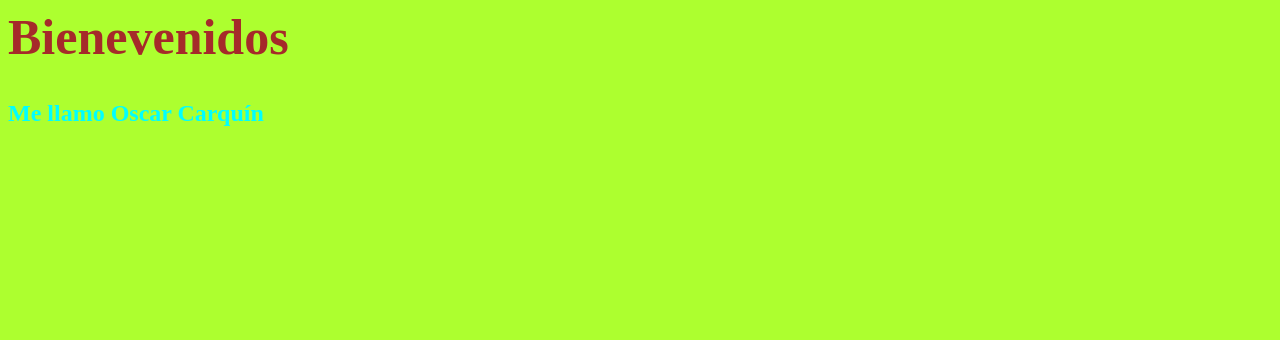
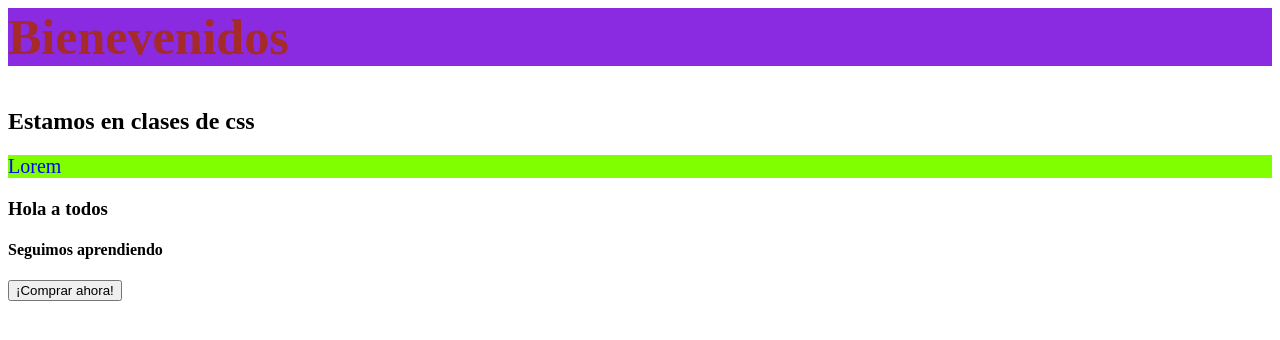
Before and after one commit to OSCARQUIN/HTML-CSS-Git, a plain HTML site: page Semana02/dia01-01-css/index.html in a window 1280 px wide. Drawn offline with Linux system fonts and the light colour scheme.

Commit message:
Mejorando el CSS

```diff
--- a/Semana02/dia01-01-css/estilos.css
+++ b/Semana02/dia01-01-css/estilos.css
@@ -1,3 +1,16 @@
-body{
+/*body{
     background-color: greenyellow;
+}*/
+
+p{
+    color: blue;
+    background-color: chartreuse;
+    font-size: 20px;
 }
+
+/*TODO: Añaden un background a la etiqueta h1 y cambien su tamaño a 50 px*/
+
+h1{
+    background-color: blueviolet;
+    font-size: 50px;
+}
--- a/Semana02/dia01-01-css/index.html
+++ b/Semana02/dia01-01-css/index.html
@@ -4,15 +4,23 @@
     <meta name="viewport" content="width=device-width, initial-scale=1.0">
     <title>CSS</title>
     <style>
-        body{
+        /*body{
             background-color: black;
-        }
+        }*/
     </style>
     <link rel="stylesheet" href="estilos.css">
 </head>
 <body>
-    <h1 style="color: brown; font-size: 50px;">Bienevenidos</h1>
-    <h2 style="color:aqua;">Me llamo Oscar Carquín</h2>
+    <section>
+        <h1 style="color: brown; font-size: 50px;">Bienevenidos</h1>
+        <h2 >Estamos en clases de css</h2>
+        <p>Lorem</p>
+    </section>
 
+    <section>
+        <h3>Hola a todos</h3>
+        <h4 id="estado">Seguimos aprendiendo</h4>
+        <button class="btn texto-resaltado">¡Comprar ahora!</button>
+    </section>
 </body>
 </html>
```
